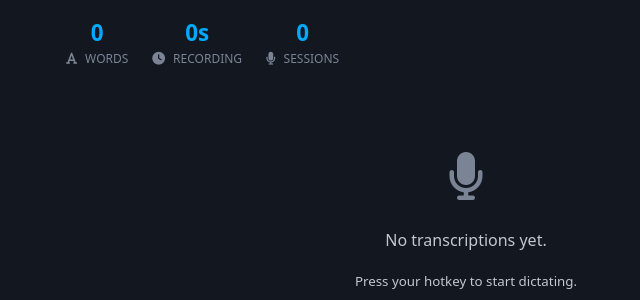
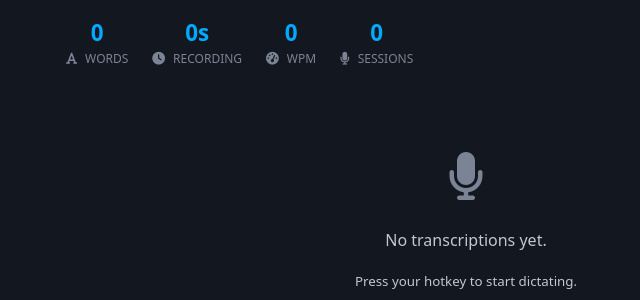
Before and after one commit to tillahoffmann/wordbird, a Flask app: page / in a window 1280 px wide. Shown: the part 95-395 px from the top of the page, without its empty margins (174-814 px from the left). Run offline with Flask 3, Linux system fonts and the light colour scheme; data that the repository does not hold is empty; some libraries are stand-ins or nearby versions.

Commit message:
Add average words per minute to dashboard stats
Co-Authored-By: Claude Opus 4.6 (1M context) <noreply@anthropic.com>

```diff
--- a/src/birdword/templates/index.html
+++ b/src/birdword/templates/index.html
@@ -65,6 +65,10 @@
     <div class="stat">
       <div class="value">{{ total_time }}</div>
       <div class="label"><i class="fa-solid fa-clock"></i> Recording</div>
+    </div>
+    <div class="stat">
+      <div class="value">{{ wpm }}</div>
+      <div class="label"><i class="fa-solid fa-gauge-high"></i> WPM</div>
     </div>
     <div class="stat">
       <div class="value">{{ total_transcriptions }}</div>
--- a/src/birdword/web.py
+++ b/src/birdword/web.py
@@ -78,6 +78,8 @@ def create_app(daemon=None) -> Flask:
     @app.route("/")
     def index():
         s = stats()
+        total_mins = s["total_seconds"] / 60
+        wpm = round(s["total_words"] / total_mins) if total_mins > 0 else 0
         return render_template(
             "index.html",
             transcriptions=recent(limit=50),
@@ -89,6 +91,7 @@ def create_app(daemon=None) -> Flask:
             total_words=f"{s['total_words']:,}",
             total_time=_format_duration(s["total_seconds"]),
             total_transcriptions=f"{s['total_transcriptions']:,}",
+            wpm=f"{wpm:,}",
         )
 
     @app.route("/icon.svg")
```
